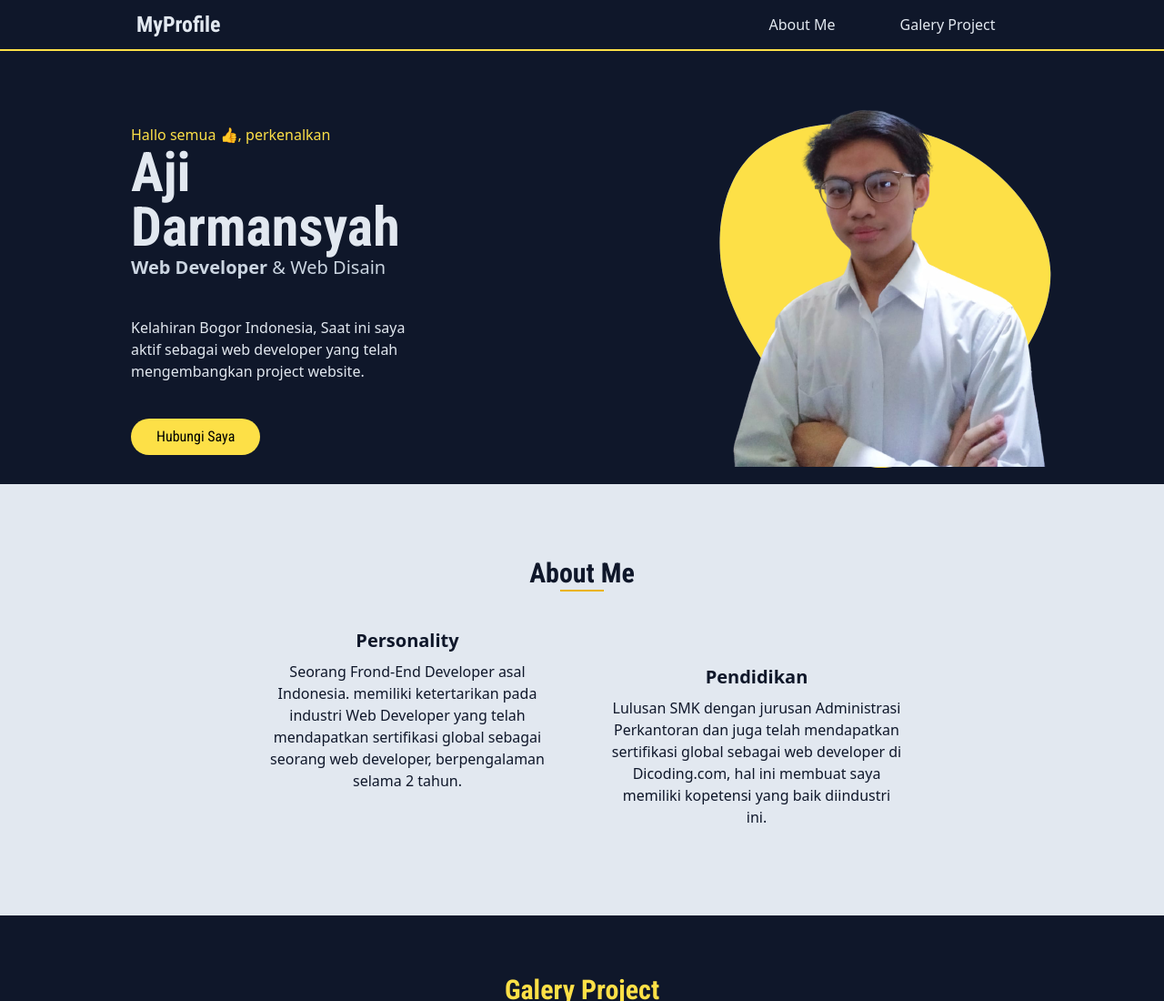
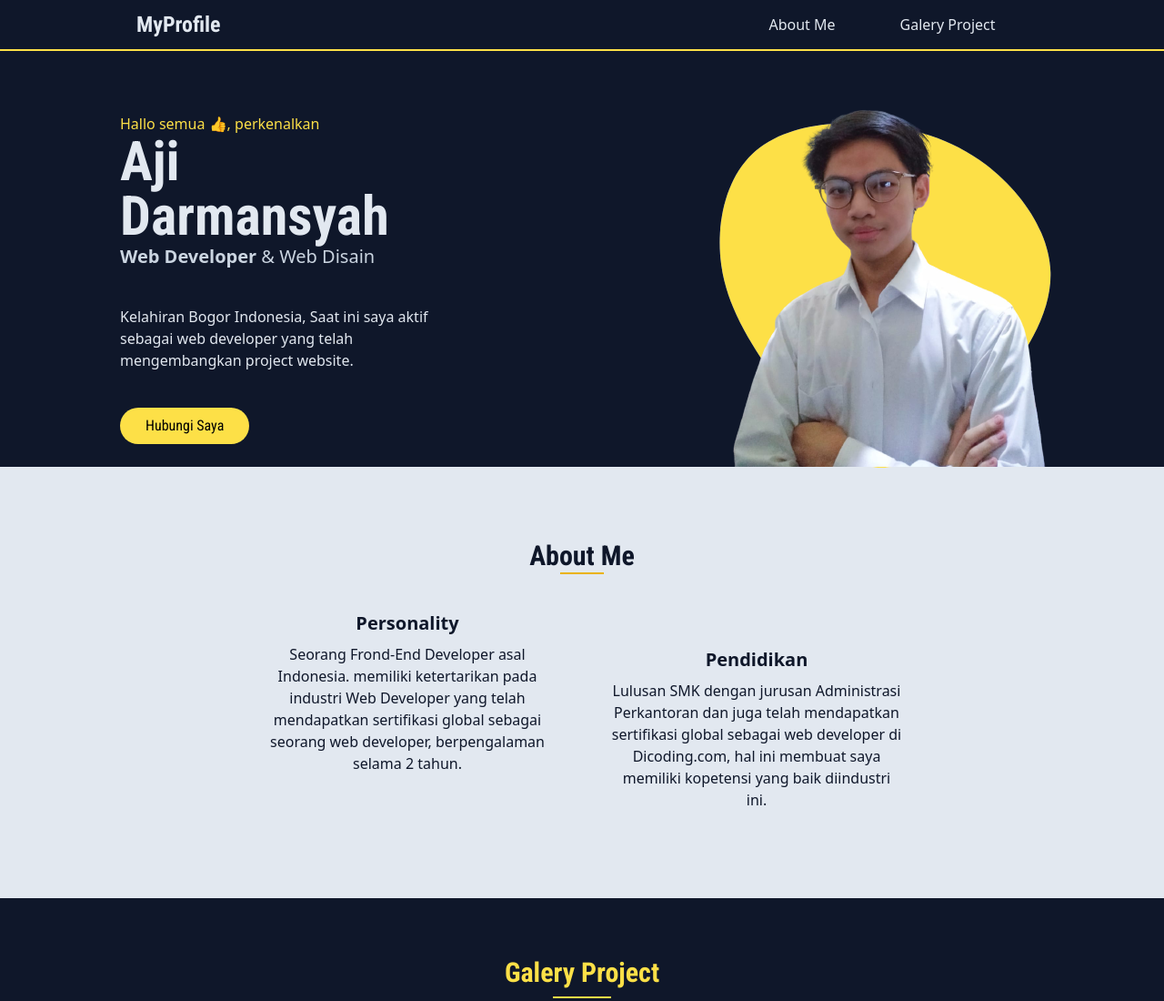
Before and after one commit to ajidarmansyah/ajidarmansyah.github.io, a website: page docs/index.html in a window 1280 px wide. Shown: the top 1100 px of the page at 91% size. Drawn offline with Linux system fonts and the light colour scheme.

Commit message:
memperbaiki tampilan moble part 4

```diff
--- a/docs/index.html
+++ b/docs/index.html
@@ -40,7 +40,7 @@
     <!-- HALAMAN UTAMA -->
     <div class="w-full  bg-slate-900">
         <div class="md:container mx-auto max-w-md xl:max-w-7xl md:flex justify-center xl:justify-around pt-24 ">
-            <div class="p-8 md:max-w-sm md:ml-5 md:mt-2 mt-5 xl:ml-28">
+            <div class="p-5 md:max-w-sm md:ml-5 md:mt-2 mt-5 xl:ml-28">
                 <h3 class="text-yellow-300">Hallo semua 👍, perkenalkan</h3>
                <h1 class="text-slate-200 font-roboto text-5xl lg:text-6xl font-bold">Aji Darmansyah</h1>
                <h3 class="text-slate-300 text-xl"><span class="font-bold">Web Developer</span> & Web Disain</h3>
```
Also changed, not shown: docs/output.css.
